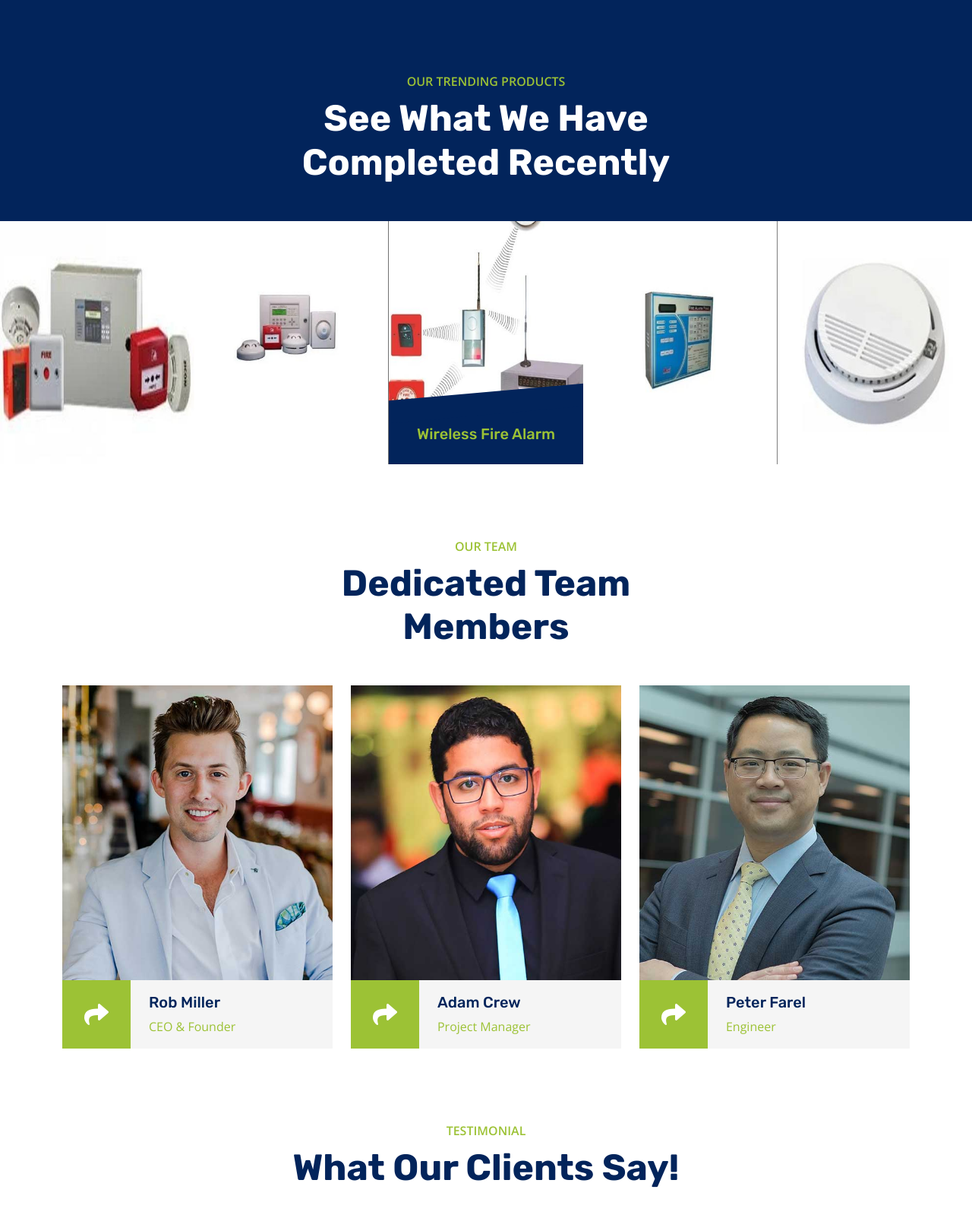
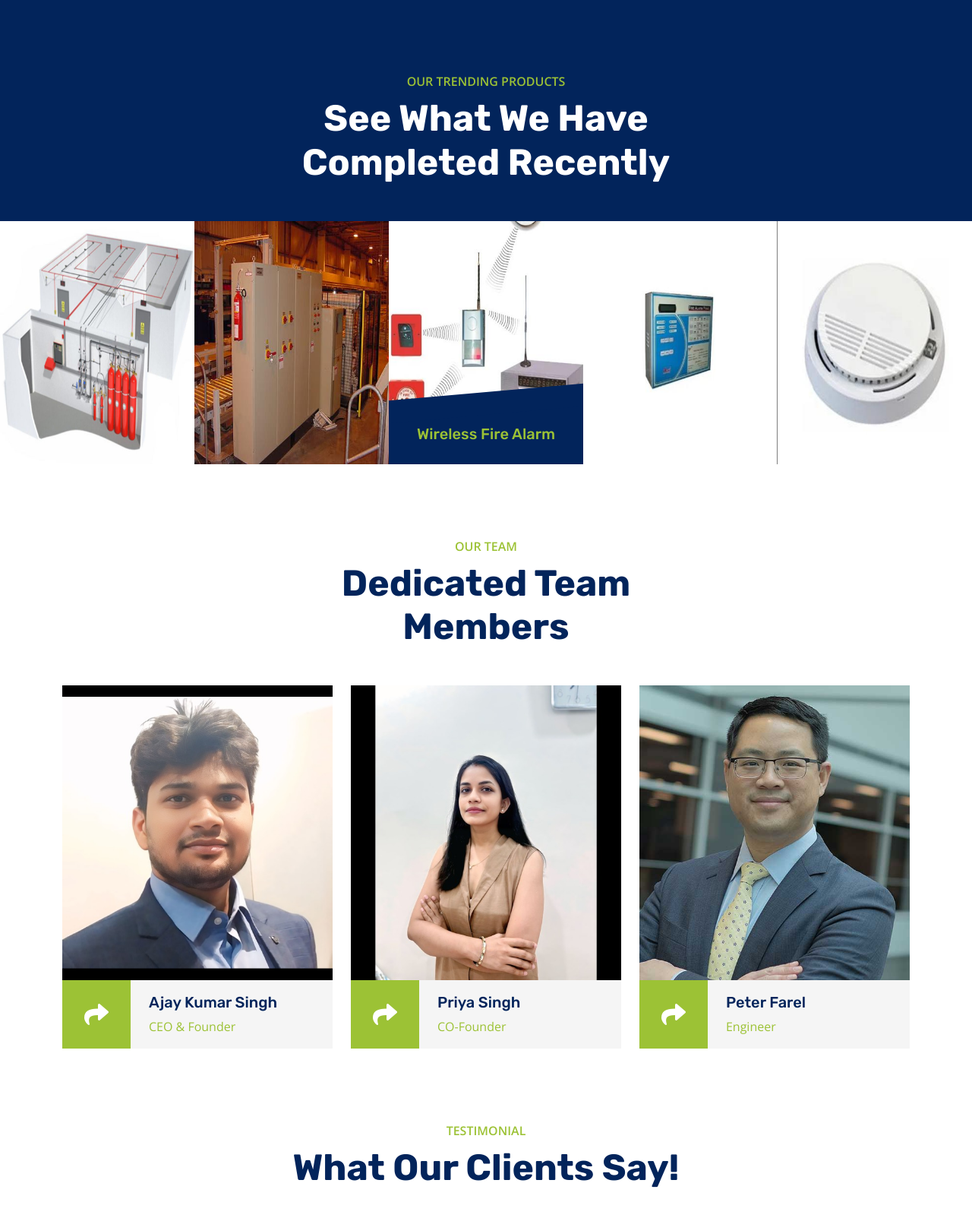
Before and after one commit to Saurabh-Web-Dev/innosec-systems, a PHP site: page / in a window 1280 px wide. Shown: the part 3264-4867 px from the top of the page at 76% size. Run offline with PHP 8.4, Linux system fonts and the light colour scheme; some libraries are stand-ins or nearby versions.

Commit message:
Commit With New Images

```diff
--- a/index.php
+++ b/index.php
@@ -275,6 +275,42 @@
                     <h5 class="text-primary mb-0">Fire Detection Alarm System-</h5>
                 </div>
             </a>
+            <a class="project-item" href="">
+                <img class="img-fluid" src="img/project-7_resized.jpg" alt="">
+                <div class="project-title">
+                    <h5 class="text-primary mb-0">CO2 Flooding System, Pipeline</h5>
+                </div>
+            </a>
+            <!-- <a class="project-item" href="">
+                <img class="img-fluid" src="img/project-8_resized.jpg" alt="">
+                <div class="project-title">
+                    <h5 class="text-primary mb-0">RF-8 Bell Wireless Smoke Detector</h5>
+                </div>
+            </a> -->
+            <a class="project-item" href="">
+                <img class="img-fluid" src="img/project-9_resized.webp" alt="">
+                <div class="project-title">
+                    <h5 class="text-primary mb-0">Kitchen Fire Suppression System</h5>
+                </div>
+            </a>
+            <a class="project-item" href="">
+                <img class="img-fluid" src="img/project-10_resized.jpg" alt="">
+                <div class="project-title">
+                    <h5 class="text-primary mb-0">Server Fire Suppression System</h5>
+                </div>
+            </a>
+            <a class="project-item" href="">
+                <img class="img-fluid" src="img/project-11_resized.png" alt="">
+                <div class="project-title">
+                    <h5 class="text-primary mb-0">Server Fire Suppression System</h5>
+                </div>
+            </a>
+            <a class="project-item" href="">
+                <img class="img-fluid" src="img/project-12_resized.jpeg" alt="">
+                <div class="project-title">
+                    <h5 class="text-primary mb-0">Electrical Fire Suppression System</h5>
+                </div>
+            </a>
         </div>
     </div>
     <!-- Project End -->
@@ -290,13 +326,13 @@
             <div class="row g-4">
                 <div class="col-lg-4 col-md-6 wow fadeInUp" data-wow-delay="0.1s">
                     <div class="team-item">
-                        <img class="img-fluid" src="img/team-1.jpg" alt="">
+                        <img class="img-fluid" src="img/Ajay-Singh.jpg" alt="">
                         <div class="d-flex">
                             <div class="flex-shrink-0 btn-square bg-primary" style="width: 90px; height: 90px;">
                                 <i class="fa fa-2x fa-share text-white"></i>
                             </div>
                             <div class="position-relative overflow-hidden bg-light d-flex flex-column justify-content-center w-100 ps-4" style="height: 90px;">
-                                <h5>Rob Miller</h5>
+                                <h5>Ajay Kumar Singh</h5>
                                 <span class="text-primary">CEO & Founder</span>
                                 <div class="team-social">
                                     <a class="btn btn-square btn-dark rounded-circle mx-1" href=""><i class="fab fa-facebook-f"></i></a>
@@ -309,14 +345,14 @@
                 </div>
                 <div class="col-lg-4 col-md-6 wow fadeInUp" data-wow-delay="0.3s">
                     <div class="team-item">
-                        <img class="img-fluid" src="img/team-2.jpg" alt="">
+                        <img class="img-fluid" src="img/Priya-Singh.jpg" alt="">
                         <div class="d-flex">
                             <div class="flex-shrink-0 btn-square bg-primary" style="width: 90px; height: 90px;">
                                 <i class="fa fa-2x fa-share text-white"></i>
                             </div>
                             <div class="position-relative overflow-hidden bg-light d-flex flex-column justify-content-center w-100 ps-4" style="height: 90px;">
-                                <h5>Adam Crew</h5>
-                                <span class="text-primary">Project Manager</span>
+                                <h5>Priya Singh</h5>
+                                <span class="text-primary">CO-Founder</span>
                                 <div class="team-social">
                                     <a class="btn btn-square btn-dark rounded-circle mx-1" href=""><i class="fab fa-facebook-f"></i></a>
                                     <a class="btn btn-square btn-dark rounded-circle mx-1" href=""><i class="fab fa-twitter"></i></a>
```
Also changed, not shown: img/Ajay-Singh.jpg (added), img/Priya-Singh.jpg (added), img/project-10_resized.jpg (added), img/project-11_resized.png (added), img/project-12_resized.jpeg (added), img/project-7_resized.jpg (added), img/project-8_resized.jpg (added), img/project-9_resized.webp (added).
